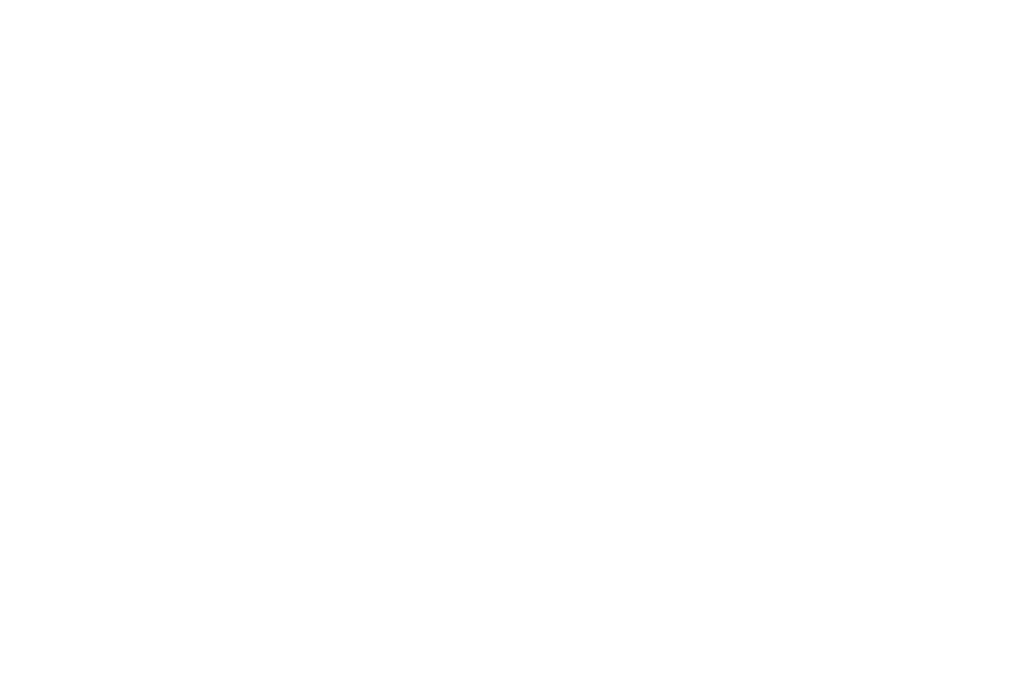
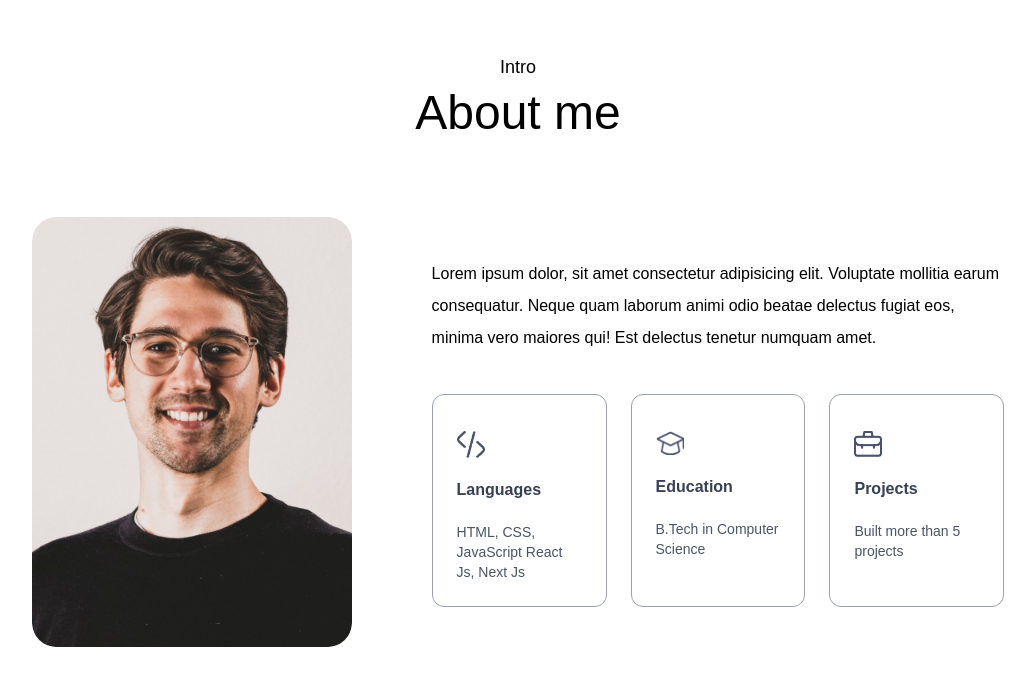
Before and after one commit to DoTienLuong/DTL_Portfolio, a Next.js app: page / in a window 1280 px wide. Shown: the part 787-1472 px from the top of the page, without its empty margins (122-1157 px from the left). Before the commit the page ends 800 px from the top, so only its background shows below. Built offline with nearby package versions, Linux system fonts and the light colour scheme; a web font is replaced by a local one.

Commit message:
Doing: dang lam About 30%

```diff
--- /dev/null
+++ b/app/components/About.jsx
@@ -0,0 +1,41 @@
+import { assets, infoList } from '@/assets/assets';
+import Image from 'next/image';
+import React from 'react';
+
+const About = () => {
+  return (
+    <div id='about' className='w-full px-[12%] py-10 scroll-mt-20'>
+      <h4 className='text-center mb-2 text-lg font-Ovo'>Intro</h4>
+      <h2 className='text-center text-5xl font-Ovo'>About me</h2>
+
+      <div className='flex w-full flex-col lg:flex-row items-center gap-20 my-20'>
+        <div className='w-64 sm:w-80 rounded-3xl max-w-none'>
+          <Image
+            src={assets.user_image}
+            alt='user'
+            className='w-full rounded-3xl'
+          />
+        </div>
+        <div className='flex-1'>
+          <p className='mb-10 max-w-2xl font-Ovo'>
+            Lorem ipsum dolor, sit amet consectetur adipisicing elit. Voluptate
+            mollitia earum consequatur. Neque quam laborum animi odio beatae
+            delectus fugiat eos, minima vero maiores qui! Est delectus tenetur
+            numquam amet.
+          </p>
+          <ul className='grid grid-cols-1 sm:grid-cols-3 gap-6 max-w-2xl'>
+            {infoList.map(({icon, iconDark, title, description}, index)=>(
+                <li className='border-[0.5px] border-gray-400 rounded-xl p-6 cursor-pointer hover:bg-lightHover hover:-translate-y-1 duration-500' key={index}>
+                    <Image src={icon} alt={title} className='w-7 mt-3'/>
+                    <h3 className='my-4 font-semibold text-gray-700'>{title}</h3>
+                    <p className='text-gray-600 text-sm'>{description}</p>
+                </li>
+            ))}
+          </ul>
+        </div>
+      </div>
+    </div>
+  );
+};
+
+export default About;
--- a/app/layout.js
+++ b/app/layout.js
@@ -15,7 +15,7 @@
 
 export default function RootLayout({ children }) {
   return (
-    <html lang="en">
+    <html lang="en" className="scroll-smooth">
       <body
         className={`${outfit.className} ${ovo.className} antialiased leading-8 overflow-x-hidden`}
       >
--- a/app/page.js
+++ b/app/page.js
@@ -1,3 +1,4 @@
+import About from "./components/About";
 import Header from "./components/Header";
 import NavBar from "./components/NavBar";
 export default function Home() {
@@ -5,6 +6,7 @@
     <>
       <NavBar />
       <Header />
+      <About />
     </>
   );
 }
```
